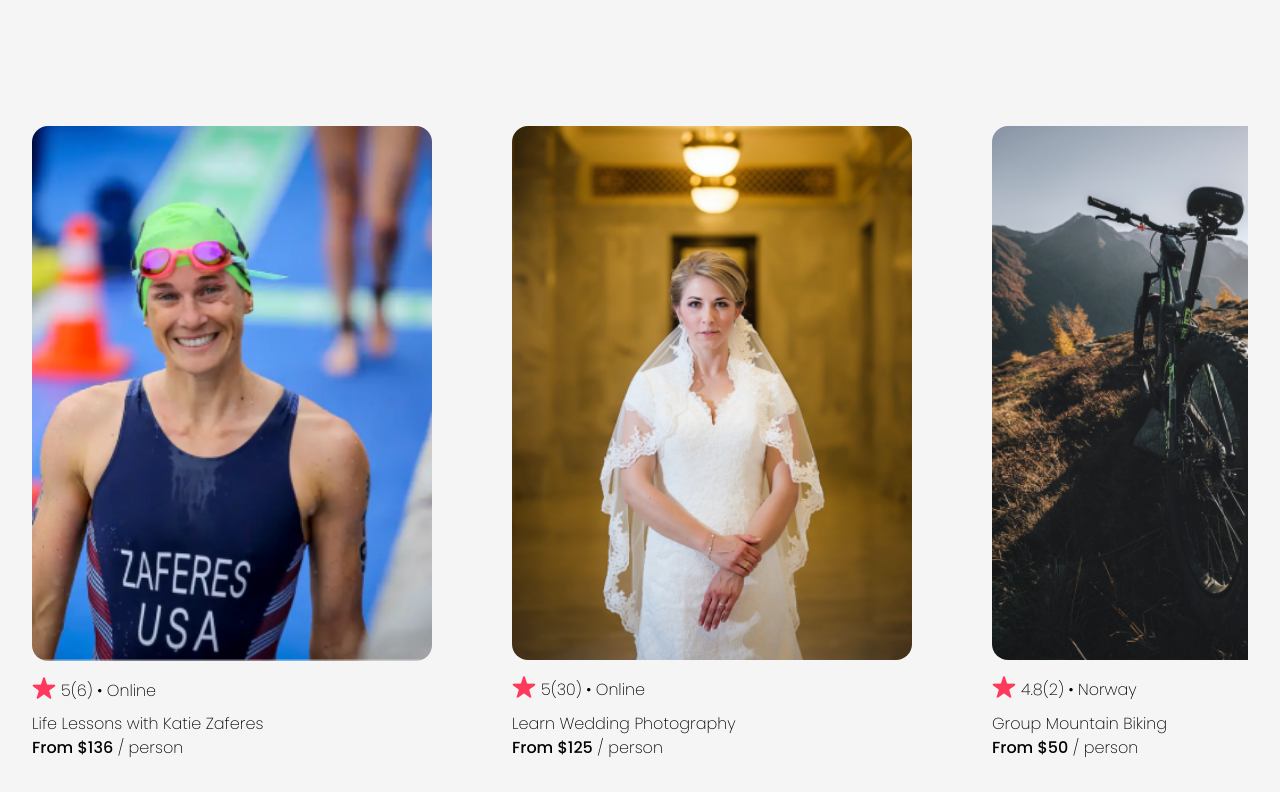
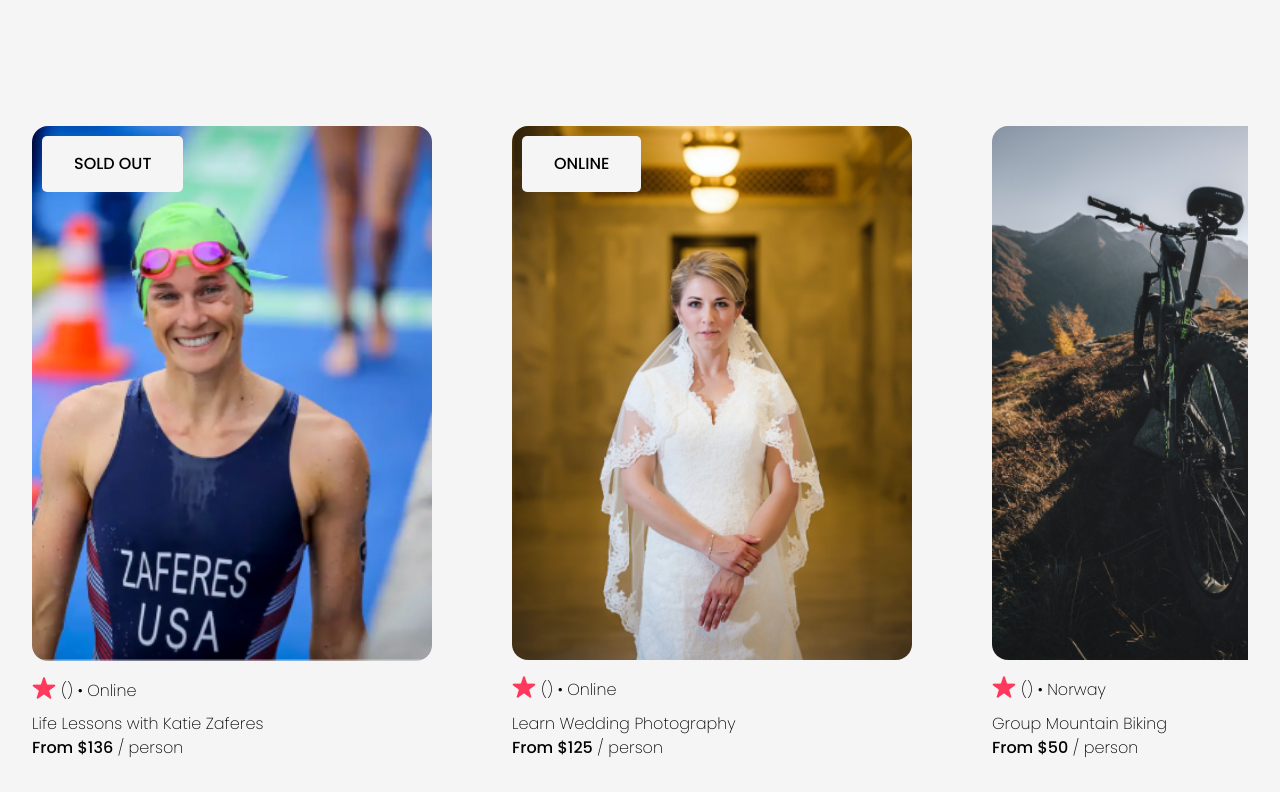
Before and after one commit to jv-pv/AirBnb-Exp-Clone, a React (Vite) app: page / in a window 1280 px wide. Shown: the part 1322-2114 px from the top of the page. Built offline with nearby package versions, Linux system fonts and the light colour scheme.

Commit message:
Added card render logic for banner.
Added sold out banner that renders only if there are open spots available. Changed how prop data is handed over using the ... op.

```diff
--- a/src/App.jsx
+++ b/src/App.jsx
@@ -10,12 +10,15 @@
     return (
     <Card
     key={card.id}
-    coverImg={card.coverImg}
-    rating={card.stats.rating}
-    reviewCount={card.stats.reviewCount}
-    location={card.location}
-    title={card.title}
-    price={card.price}
+    // coverImg={card.coverImg}
+    // rating={card.stats.rating}
+    // reviewCount={card.stats.reviewCount}
+    // location={card.location}
+    // title={card.title}
+    // price={card.price}
+    // openSpots={card.openSpots}
+    /** ^ This is the same as: */
+    {...card}
     />
     )
   })
--- a/src/components/card.jsx
+++ b/src/components/card.jsx
@@ -1,7 +1,18 @@
 
 const Card = (props) => {
+
+    let badgeText;
+
+    if (props.openSpots === 0) {
+        badgeText = "SOLD OUT"
+    } else if (props.location === "Online") {
+        badgeText = "ONLINE"
+    }
+
+    console.log(props)
     return (
     <div className="card">
+        {badgeText && <div className="card--badge">{badgeText}</div>}
         <img src={`public/images/${props.coverImg}`} className="card--image" />
         <div className="card--stats">
             <img src="public/images/star.png" className="card--star" />
--- a/src/data.js
+++ b/src/data.js
@@ -49,7 +49,7 @@
             reviewCount: 1
         },
         location: "Norway",
-        openSpots: 3,
+        openSpots: 0,
     },
     {
         id: 5,
```
